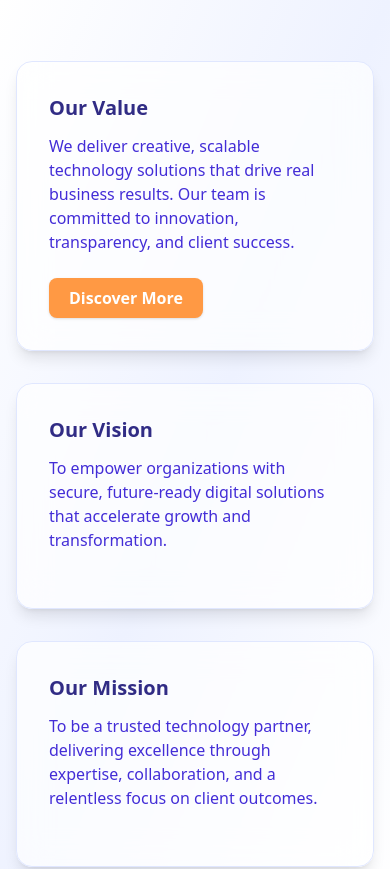
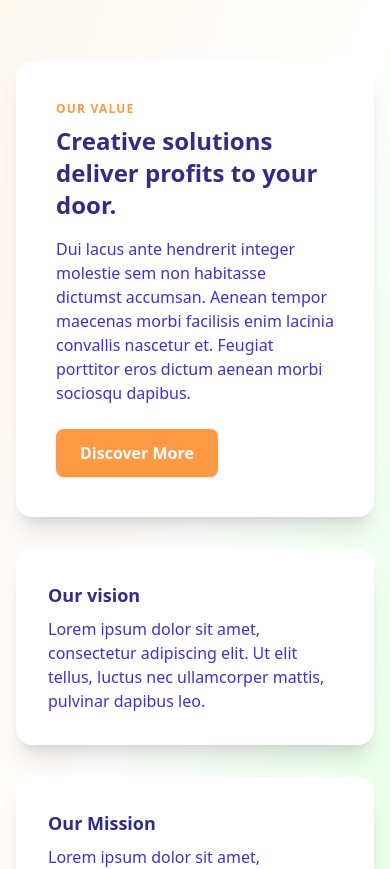
Before and after one commit to VincentMugondora/mugo_tech_solutions, a React (Vite) app: page /about in a window 390 px wide. Shown: the part 1200-2069 px from the top of the page. Built offline with nearby package versions, Linux system fonts and the light colour scheme.

Commit message:
Revamp ValuesCards component with updated layout and design, enhancing visual appeal and content structure. Introduced new sections for 'Our Value', 'Our Vision', and 'Our Mission' with improved styling and responsiveness.

```diff
--- a/src/components/about/ValuesCards.jsx
+++ b/src/components/about/ValuesCards.jsx
@@ -1,38 +1,26 @@
 import React from 'react';
 
-const cards = [
-  {
-    title: 'Our Value',
-    text: 'We deliver creative, scalable technology solutions that drive real business results. Our team is committed to innovation, transparency, and client success.',
-    button: true,
-  },
-  {
-    title: 'Our Vision',
-    text: 'To empower organizations with secure, future-ready digital solutions that accelerate growth and transformation.',
-    button: false,
-  },
-  {
-    title: 'Our Mission',
-    text: 'To be a trusted technology partner, delivering excellence through expertise, collaboration, and a relentless focus on client outcomes.',
-    button: false,
-  },
-];
-
 const ValuesCards = () => (
-  <section className="py-16 px-4 md:px-16 bg-gradient-to-br from-white via-indigo-50 to-white flex flex-col items-center">
-    <div className="grid grid-cols-1 md:grid-cols-3 gap-8 w-full max-w-6xl">
-      {cards.map((card) => (
-        <div
-          key={card.title}
-          className="backdrop-blur-lg bg-white/70 border border-indigo-100 rounded-2xl shadow-lg p-8 flex flex-col items-start relative"
-        >
-          <h3 className="text-xl font-bold text-indigo-900 mb-3">{card.title}</h3>
-          <p className="text-indigo-700 mb-6">{card.text}</p>
-          {card.button && (
-            <button className="bg-[#FF9944] text-white font-semibold px-5 py-2 rounded-lg shadow hover:bg-orange-500 transition">Discover More</button>
-          )}
+  <section className="py-16 px-4 md:px-16 bg-gradient-to-br from-[#fff7f0] via-white to-[#e6ffe6] flex flex-col items-center">
+    <div className="grid grid-cols-1 md:grid-cols-2 gap-8 w-full max-w-6xl">
+      {/* Left: Our Value */}
+      <div className="bg-white rounded-2xl shadow-xl p-10 flex flex-col items-start justify-center min-h-[300px]">
+        <span className="uppercase text-xs font-bold text-[#FF9944] tracking-widest mb-2">Our Value</span>
+        <h3 className="text-2xl md:text-3xl font-extrabold text-indigo-900 mb-4">Creative solutions deliver profits to your door.</h3>
+        <p className="text-indigo-700 mb-6">Dui lacus ante hendrerit integer molestie sem non habitasse dictumst accumsan. Aenean tempor maecenas morbi facilisis enim lacinia convallis nascetur et. Feugiat porttitor eros dictum aenean morbi sociosqu dapibus.</p>
+        <button className="bg-[#FF9944] text-white font-semibold px-6 py-3 rounded-lg shadow hover:bg-orange-500 transition">Discover More</button>
+      </div>
+      {/* Right: Vision & Mission */}
+      <div className="flex flex-col gap-8">
+        <div className="bg-white rounded-2xl shadow-xl p-8 flex flex-col items-start justify-center">
+          <span className="text-lg font-bold text-indigo-900 mb-2">Our vision</span>
+          <p className="text-indigo-700">Lorem ipsum dolor sit amet, consectetur adipiscing elit. Ut elit tellus, luctus nec ullamcorper mattis, pulvinar dapibus leo.</p>
         </div>
-      ))}
+        <div className="bg-white rounded-2xl shadow-xl p-8 flex flex-col items-start justify-center">
+          <span className="text-lg font-bold text-indigo-900 mb-2">Our Mission</span>
+          <p className="text-indigo-700">Lorem ipsum dolor sit amet, consectetur adipiscing elit. Ut elit tellus, luctus nec ullamcorper mattis, pulvinar dapibus leo.</p>
+        </div>
+      </div>
     </div>
   </section>
 );
```
